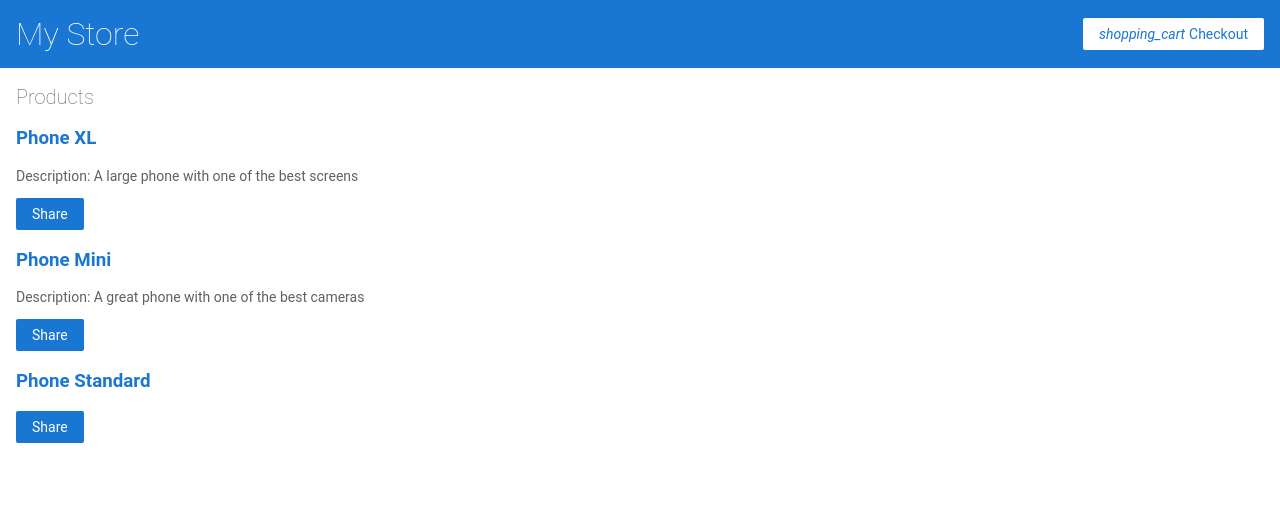
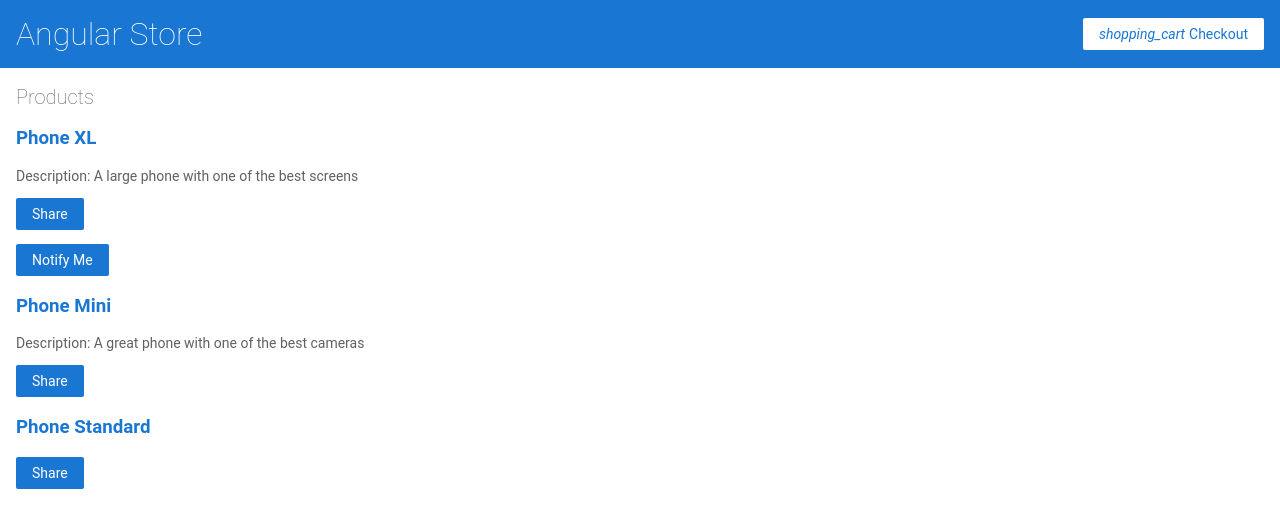
Before and after one commit to gitStereophonic/skillbox_web_2.0, an Angular app in the folder Module4/HW_lesson7/AngularJS/my-first-project/: page / in a window 1280 px wide. Shown: the top 528 px of the page. Built offline with nearby package versions, Linux system fonts and the light colour scheme.

Commit message:
[Add] Notify me button + component input

```diff
--- a/Module4/HW_lesson7/AngularJS/my-first-project/src/app/app.module.ts
+++ b/Module4/HW_lesson7/AngularJS/my-first-project/src/app/app.module.ts
@@ -6,6 +6,7 @@
 import { AppComponent } from './app.component';
 import { TopBarComponent } from './top-bar/top-bar.component';
 import { ProductListComponent } from './product-list/product-list.component';
+import { ProductAlertsComponent } from './product-alerts/product-alerts.component';
 
 @NgModule({
   imports: [
@@ -18,7 +19,8 @@
   declarations: [
     AppComponent,
     TopBarComponent,
-    ProductListComponent
+    ProductListComponent,
+    ProductAlertsComponent
   ],
   bootstrap: [AppComponent]
 })
--- /dev/null
+++ b/Module4/HW_lesson7/AngularJS/my-first-project/src/app/product-alerts/product-alerts.component.html
@@ -0,0 +1,3 @@
+<p *ngIf="product.price > 700">
+  <button>Notify Me</button>
+</p>
--- /dev/null
+++ b/Module4/HW_lesson7/AngularJS/my-first-project/src/app/product-alerts/product-alerts.component.ts
@@ -0,0 +1,15 @@
+import { Component, OnInit, Input } from '@angular/core';
+
+@Component({
+  selector: 'app-product-alerts',
+  templateUrl: './product-alerts.component.html',
+  styleUrls: ['./product-alerts.component.css']
+})
+export class ProductAlertsComponent implements OnInit {
+  @Input() product;
+  constructor() { }
+
+  ngOnInit() {
+  }
+
+}
--- a/Module4/HW_lesson7/AngularJS/my-first-project/src/app/product-list/product-list.component.html
+++ b/Module4/HW_lesson7/AngularJS/my-first-project/src/app/product-list/product-list.component.html
@@ -14,4 +14,8 @@
   <button (click)="share()">
     Share
   </button>
+
+  <app-product-alerts
+  [product]="product">
+  </app-product-alerts>
 </div>
--- a/Module4/HW_lesson7/AngularJS/my-first-project/src/app/top-bar/top-bar.component.html
+++ b/Module4/HW_lesson7/AngularJS/my-first-project/src/app/top-bar/top-bar.component.html
@@ -1,5 +1,5 @@
 <a [routerLink]="['/']">
-  <h1>My Store</h1>
+  <h1>Angular Store</h1>
 </a>
 
 <a [routerLink]="['/cart']" class="button fancy-button"><i class="material-icons">shopping_cart</i>Checkout</a>
```
Also changed, not shown: Module4/HW_lesson7/AngularJS/my-first-project/src/app/product-alerts/product-alerts.component.css (added).
